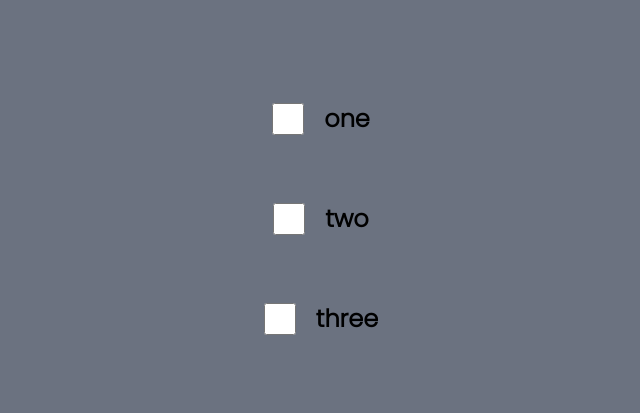
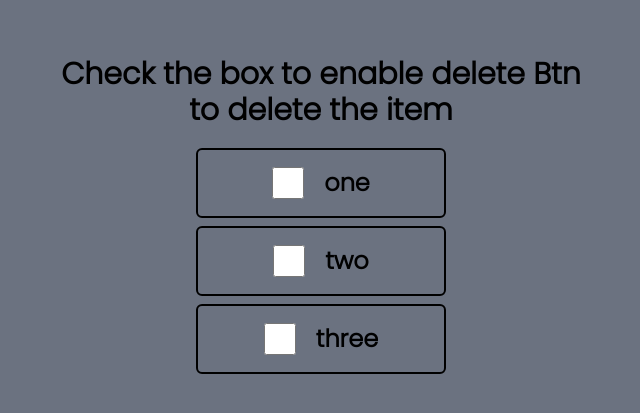
Before and after one commit to shrix1/React-creative-questions, a React (Create React App) app: page / in a window 1280 px wide. Shown: the part 181-594 px from the top of the page, without its empty margins (319-959 px from the left). Built offline with nearby package versions, Linux system fonts and the light colour scheme.

Commit message:
done checkBtn

```diff
--- a/src/questions/CheckBtn.tsx
+++ b/src/questions/CheckBtn.tsx
@@ -45,19 +45,23 @@ const CheckBtn: React.FC = () => {
     setArr(newArr);
   };
 
-  console.log(arr);
+  return (
+    <div className="bg-gray-500 w-screen h-screen flex justify-center items-center text-2xl flex-col">
+      <h1 className="text-3xl font-bold text-center">
+        Check the box to enable delete Btn <br />
+        to delete the item
+      </h1>
 
-  return (
-    <div className="bg-gray-500 w-screen h-screen flex justify-center items-center text-2xl">
-      <ul>
+      <ul className="mt-5">
         {arr.map((value, index) => (
           <li
-            className="flex justify-center items-center w-[250px] h-[100px] gap-[20px]"
+            className="flex justify-center items-center w-[250px] h-[70px] gap-[20px] border-2 rounded-md mb-2
+            border-black"
             key={index}
           >
             <input
               type="checkbox"
-              className="w-8 h-8 rounded-full outline-none"
+              className="w-8 h-8"
               onChange={() => handleCheck(index)}
             />
 
@@ -65,7 +69,7 @@ const CheckBtn: React.FC = () => {
 
             {value.checking && (
               <button
-                className="p-2 border border-white bg-sky-600 rounded-md text-xl"
+                className="px-2 py-1 border-2 border-black bg-sky-600 rounded-md text-xl font-bold"
                 onClick={() => handleDelete(value.id, index)}
               >
                 delete
```
